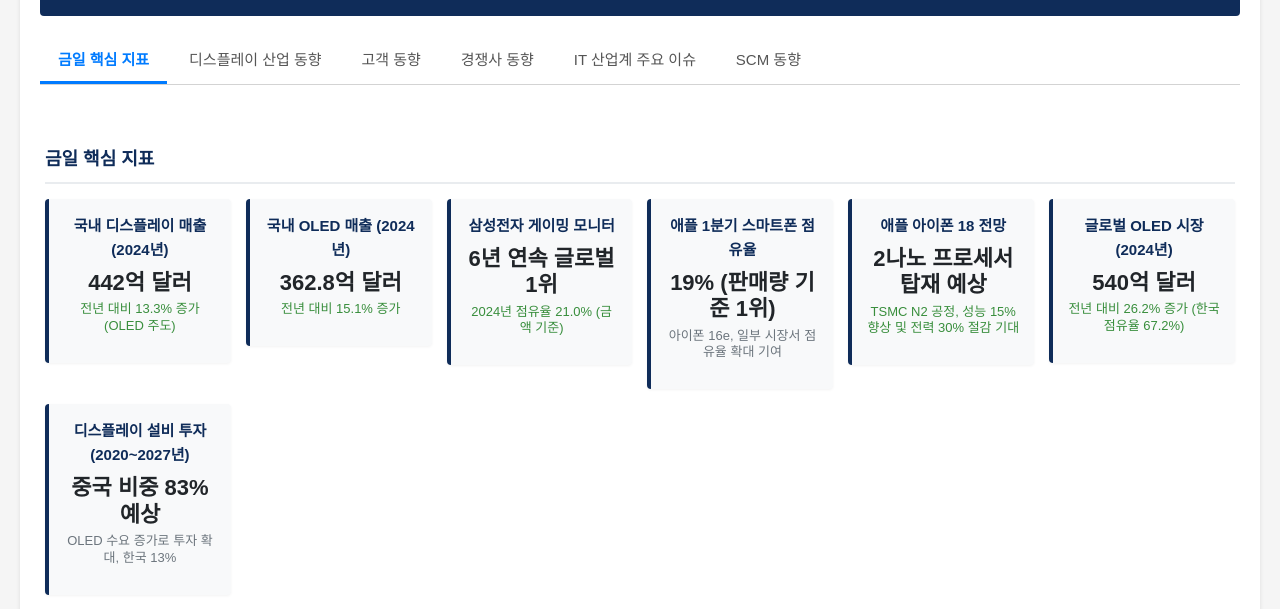
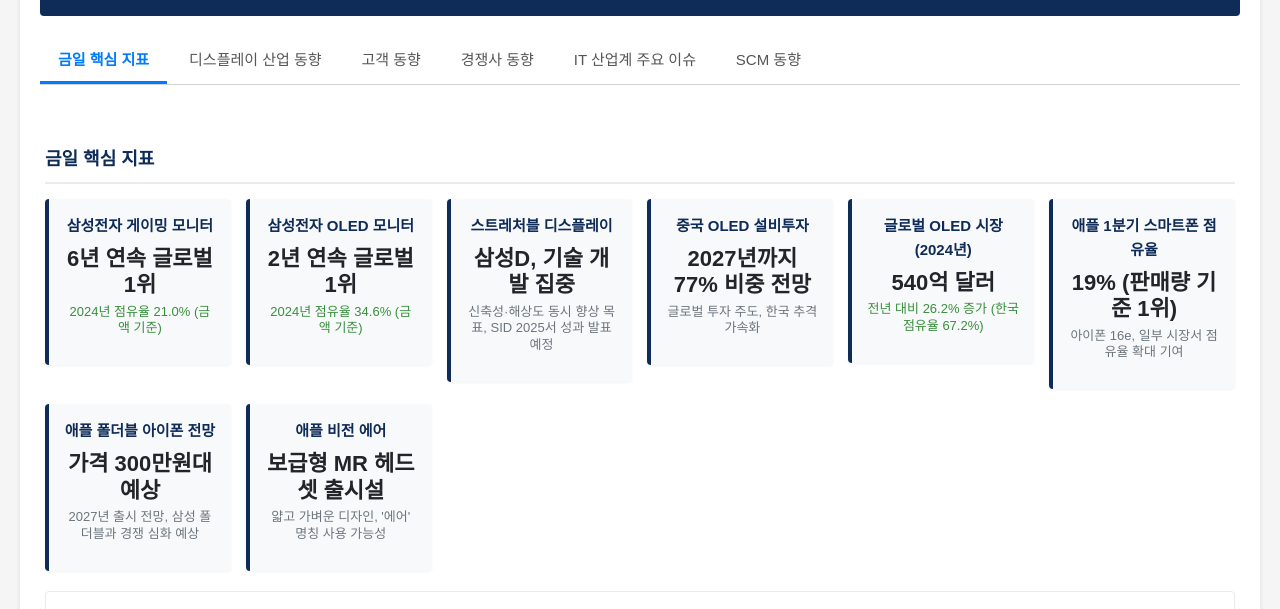
Before and after one commit to GwanwooDavidKim/News_Dashboard, a plain HTML site: page 2025-04-18/index.html in a window 1280 px wide. Shown: the part 114-723 px from the top of the page. Drawn offline with Linux system fonts and the light colour scheme.

Commit message:
index.html 업데이트

```diff
--- a/2025-04-18/index.html
+++ b/2025-04-18/index.html
@@ -374,26 +374,40 @@
 
     <div id="Key_KPI" class="tab-content" style="display: block;">
         <h2>금일 핵심 지표</h2>
-        <div class="kpi-container">
-            <a href="https://www.businesskorea.co.kr/news/articleView.html?idxno=240195" target="_blank" style="text-decoration: none; color: inherit;">
-                <div class="kpi-card">
-                    <h3>국내 디스플레이 매출 (2024년)</h3>
-                    <p class="value">442억 달러</p>
-                    <p class="value-change positive">전년 대비 13.3% 증가 (OLED 주도)</p>
-                </div>
-            </a>
-             <a href="https://www.businesskorea.co.kr/news/articleView.html?idxno=240195" target="_blank" style="text-decoration: none; color: inherit;">
-                <div class="kpi-card">
-                    <h3>국내 OLED 매출 (2024년)</h3>
-                    <p class="value">362.8억 달러</p>
-                    <p class="value-change positive">전년 대비 15.1% 증가</p>
-                </div>
-            </a>
+<div class="kpi-container">
             <a href="https://www.apnews.kr/news/articleView.html?idxno=3033926" target="_blank" style="text-decoration: none; color: inherit;">
                 <div class="kpi-card">
                     <h3>삼성전자 게이밍 모니터</h3>
                     <p class="value">6년 연속 글로벌 1위</p>
                     <p class="value-change positive">2024년 점유율 21.0% (금액 기준)</p>
+                </div>
+            </a>
+            <a href="https://www.apnews.kr/news/articleView.html?idxno=3033926" target="_blank" style="text-decoration: none; color: inherit;">
+                 <div class="kpi-card">
+                    <h3>삼성전자 OLED 모니터</h3>
+                    <p class="value">2년 연속 글로벌 1위</p>
+                    <p class="value-change positive">2024년 점유율 34.6% (금액 기준)</p>
+                 </div>
+             </a>
+             <a href="https://n.news.naver.com/mnews/article/030/0003304435?sid=105" target="_blank" style="text-decoration: none; color: inherit;">
+                <div class="kpi-card">
+                    <h3>스트레처블 디스플레이</h3>
+                    <p class="value">삼성D, 기술 개발 집중</p>
+                    <p class="value-change">신축성·해상도 동시 향상 목표, SID 2025서 성과 발표 예정</p>
+                </div>
+            </a>
+            <a href="https://n.news.naver.com/mnews/article/421/0008199341?sid=101" target="_blank" style="text-decoration: none; color: inherit;">
+                <div class="kpi-card">
+                    <h3>중국 OLED 설비투자</h3>
+                    <p class="value">2027년까지 77% 비중 전망</p>
+                    <p class="value-change">글로벌 투자 주도, 한국 추격 가속화</p>
+                </div>
+            </a>
+            <a href="https://www.goodkyung.com/news/articleView.html?idxno=262351" target="_blank" style="text-decoration: none; color: inherit;">
+                <div class="kpi-card">
+                    <h3>글로벌 OLED 시장 (2024년)</h3>
+                    <p class="value">540억 달러</p>
+                    <p class="value-change positive">전년 대비 26.2% 증가 (한국 점유율 67.2%)</p>
                 </div>
             </a>
             <a href="https://n.news.naver.com/mnews/article/025/0003434916?sid=101" target="_blank" style="text-decoration: none; color: inherit;">
@@ -403,25 +417,18 @@
                     <p class="value-change">아이폰 16e, 일부 시장서 점유율 확대 기여</p>
                 </div>
             </a>
-            <a href="https://www.betanews.net/article/view/beta202504170100" target="_blank" style="text-decoration: none; color: inherit;">
+            <a href="https://kr.aving.net/news/articleView.html?idxno=1799239" target="_blank" style="text-decoration: none; color: inherit;">
                 <div class="kpi-card">
-                    <h3>애플 아이폰 18 전망</h3>
-                    <p class="value">2나노 프로세서 탑재 예상</p>
-                    <p class="value-change positive">TSMC N2 공정, 성능 15% 향상 및 전력 30% 절감 기대</p>
+                    <h3>애플 폴더블 아이폰 전망</h3>
+                    <p class="value">가격 300만원대 예상</p>
+                    <p class="value-change">2027년 출시 전망, 삼성 폴더블과 경쟁 심화 예상</p>
                 </div>
             </a>
-             <a href="https://www.goodkyung.com/news/articleView.html?idxno=262351" target="_blank" style="text-decoration: none; color: inherit;">
+            <a href="https://kbench.com/?q=node/266624" target="_blank" style="text-decoration: none; color: inherit;">
                 <div class="kpi-card">
-                    <h3>글로벌 OLED 시장 (2024년)</h3>
-                    <p class="value">540억 달러</p>
-                    <p class="value-change positive">전년 대비 26.2% 증가 (한국 점유율 67.2%)</p>
-                </div>
-            </a>
-             <a href="https://www.greened.kr/news/articleView.html?idxno=325685" target="_blank" style="text-decoration: none; color: inherit;">
-                <div class="kpi-card">
-                    <h3>디스플레이 설비 투자 (2020~2027년)</h3>
-                    <p class="value">중국 비중 83% 예상</p>
-                    <p class="value-change">OLED 수요 증가로 투자 확대, 한국 13%</p>
+                    <h3>애플 비전 에어</h3>
+                    <p class="value">보급형 MR 헤드셋 출시설</p>
+                    <p class="value-change">얇고 가벼운 디자인, '에어' 명칭 사용 가능성</p>
                 </div>
             </a>
         </div>
```
